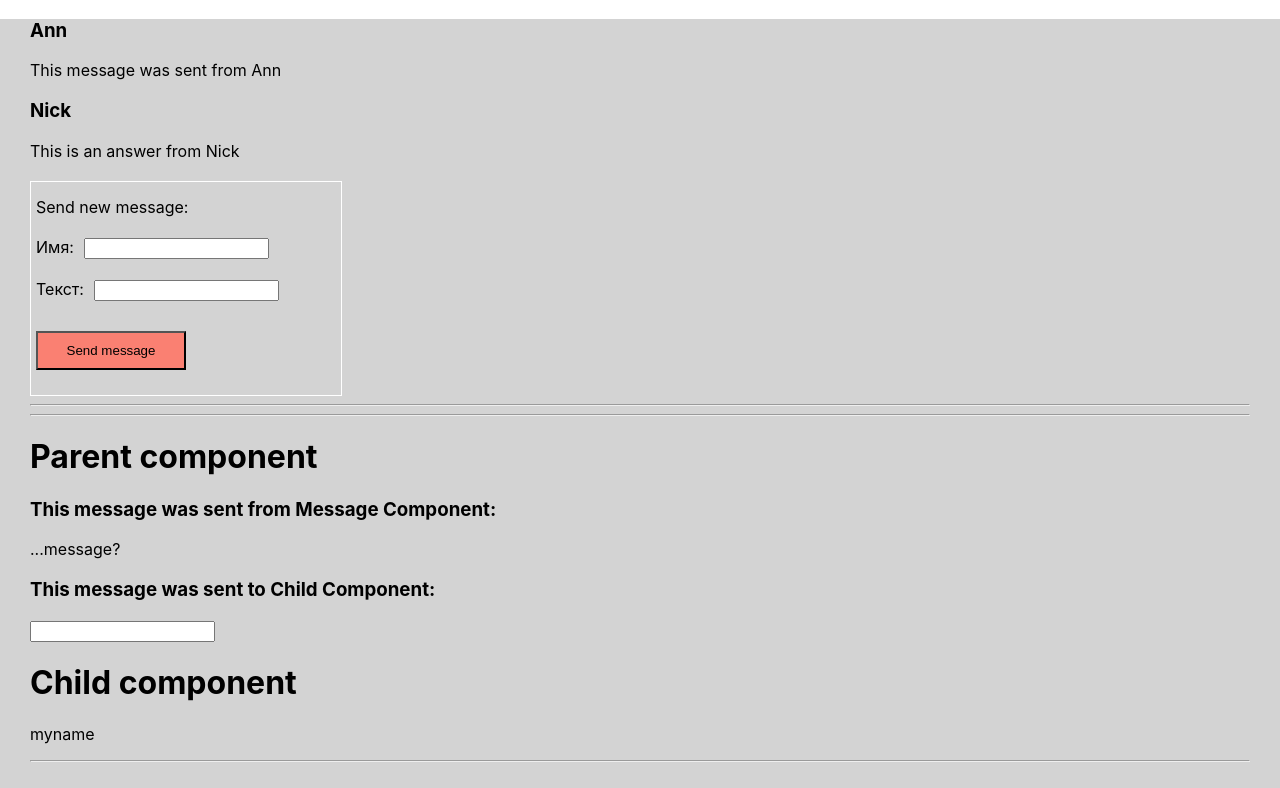
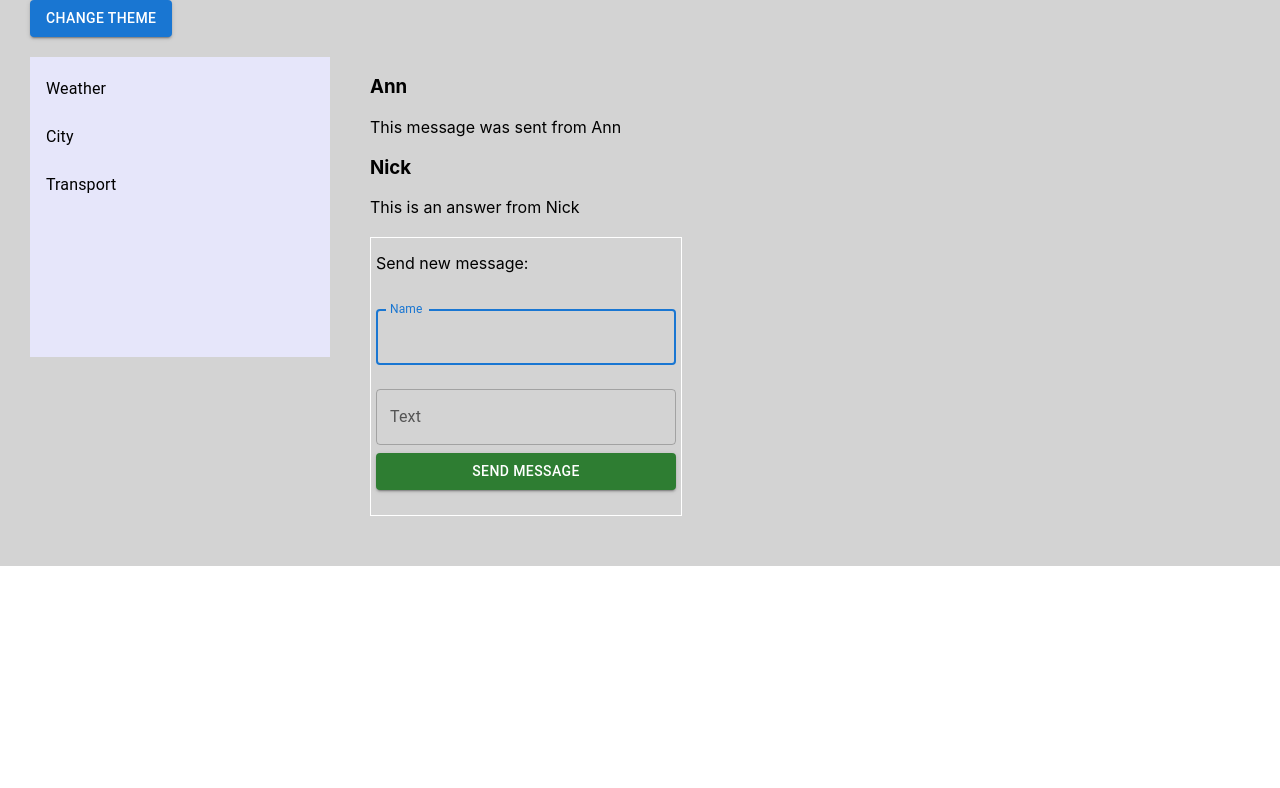
Before and after one commit to GriKate/React-GB, a React (Create React App) app: page / in a window 1280 px wide. Shown: the top 788 px of the page. Built offline with nearby package versions, Linux system fonts and the light colour scheme.

Commit message:
add material UI elements and themes. Add autofocus on input and chats list.

```diff
--- a/package.json
+++ b/package.json
@@ -3,6 +3,9 @@
   "version": "0.1.0",
   "private": true,
   "dependencies": {
+    "@emotion/react": "^11.10.4",
+    "@emotion/styled": "^11.10.4",
+    "@mui/material": "^5.10.11",
     "@testing-library/jest-dom": "^5.16.5",
     "@testing-library/react": "^13.4.0",
     "@testing-library/user-event": "^13.5.0",
--- a/src/App.jsx
+++ b/src/App.jsx
@@ -7,9 +7,28 @@ import { Child } from './components/Child';
 import { Message } from './components/message/Message';
 import {useEffect, useState} from 'react';
 import './index.css';
+import Button from '@mui/material/Button';
+import TextField from '@mui/material/TextField';
+import { ThemeProvider } from '@mui/material';
+import { createTheme } from '@mui/material';
+import List from '@mui/material/List';
+import ListItem from '@mui/material/ListItem';
+import ListItemButton from '@mui/material/ListItemButton';
+import ListItemText from '@mui/material/ListItemText';
 
+const darkTheme = createTheme({
+  palette: {
+    mode: 'dark',
+  },
+})
 
-function App({messages, addMessage}) {
+const lightTheme = createTheme({
+  palette: {
+    mode: 'light',
+  },
+})
+
+function App({chats, messages, addMessage}) {
   const [newName, setName] = useState('myname')
   const [childMessage, setChildMessage] = useState('This message was sent from Parent')
   const [parentMessage, setParentMessage] = useState('...message?')
@@ -18,6 +37,7 @@ function App({messages, addMessage}) {
   const [messageAuthor, setMessageAuthor] = useState('')
   const [messageText, setMessageText] = useState('')
   const [isMessageSent, setMessageSent] = useState(false)
+  const [isDark, setIsDark] = useState(false)
 
   const handleChangeName = (e) => {
     setName(e.target.value)
@@ -29,11 +49,12 @@ function App({messages, addMessage}) {
 
   useEffect(() => {
     if(isMessageSent) {
-      console.log('eff')
+      // console.log('eff')
       showMessage()
       setMessageSent(false)
       setMessageText('')
       setMessageAuthor('')
+      document.getElementById('outlined-basic').focus();
     }
   })
 
@@ -58,13 +79,26 @@ function App({messages, addMessage}) {
 
     // console.log(messages)
     // console.log(messageList)
-
-    e.target[0].value = ''
-    e.target[1].value = ''
   }
 
   return (
+    <ThemeProvider theme={isDark ? darkTheme : lightTheme}>
     <div className="App">
+      <Button onClick={()=>{setIsDark(prev => !prev)}} variant="contained">Change Theme</Button>
+      <div className="wrapper">
+        <div className="chat-list">
+          <List>
+            {chats.map((el, idx) =>
+              el ?
+              <ListItem disablePadding key={idx}>
+                <ListItemButton>
+                  <ListItemText primary={el.name} />
+                </ListItemButton>
+              </ListItem> : null
+            )}
+          </List>
+        </div>
+        <div className="chat">
           {messageList.map((el, idx) =>
             el ?
             <div key={idx}>
@@ -72,45 +106,38 @@ function App({messages, addMessage}) {
               <p key={el.text.idx}>{el.text}</p>
             </div> : null)
           }
-      <form
-        onSubmit={handleAddMessage}
-        style={{width: '300px', marginTop: '20px', padding: '5px', border: '1px solid #fff'}}
-        >
+          <form className="message-form">
             <p style={{marginTop: '10px'}}>Send new message:</p>
-        <div style={{display: 'flex', flexDirection: 'column', margin: '20px 0'}}>
-          <label>
-            Имя:
-            <input
+            <div className="message-form_container">
+              <TextField
+                id="outlined-basic"
+                label="Name"
                 name="author"
-              type="text"
                 value={messageAuthor  || ''}
                 onChange={e => setMessageAuthor(e.target.value)}
-              style={{marginLeft: '10px'}}
-            ></input>
-          </label>
-          <br />
-          <label>
-            Текст:
-            <input
+                variant="outlined"
+                margin="normal"
+                autoFocus={!isMessageSent}
+                />
+              <TextField
+                  id="outlined-multiline-flexible"
+                  margin="normal"
+                  label="Text"
                   name="text"
-              type="text"
                   value={messageText  || ''}
                   onChange={e => setMessageText(e.target.value)}
-              style={{marginLeft: '10px'}}
-            ></input>
-          </label>
-          <button
-            style={{width: '150px', padding: '10px 0', marginTop: '30px', backgroundColor: 'salmon'}}
-          >Send message</button>
+                />
+              <Button onClick={handleAddMessage} variant="contained" color="success">Send message</Button>
             </div>
           </form>
+        </div>
         {/* <Form /> */}
         {/* <CountClass count={1}/> */}
         {/* <h1>Class component</h1>
         <Count name="geekbrains" />
         <hr />
         <FormClass /> */}
-      <hr />
+        {/* <hr />
         <hr />
         <h1>Parent component</h1>
         <h3>This message was sent from Message Component:</h3>
@@ -124,8 +151,10 @@ function App({messages, addMessage}) {
         <Message
           message={childMessage}
           handleChangeMessage={setParentMessage}
-        renderMessages={messageList} />
+          renderMessages={messageList} /> */}
       </div>
+    </div>
+    </ThemeProvider>
   );
 }
 
--- a/src/index.css
+++ b/src/index.css
@@ -16,3 +16,28 @@ code {
   background-color: lightgrey;
   padding: 0 30px 50px;
 }
+
+.wrapper {
+  display: flex;
+  padding-top: 20px;
+}
+
+.chat-list {
+  width: 300px;
+  height: 300px;
+  margin-right: 40px;
+  background-color: lavender;
+}
+
+.message-form {
+  width: 300px;
+  margin-top: 20px;
+  padding: 5px;
+  border: 1px solid #fff;
+}
+
+.message-form_container {
+  display: flex;
+  flex-direction: column;
+  margin: 20px 0;
+}
--- a/src/index.js
+++ b/src/index.js
@@ -27,8 +27,14 @@ function addMessage(message) {
     messages.push(message)
 }
 
+const chats = [
+  {id: '1', name: 'Weather'},
+  {id: '2', name: 'City'},
+  {id: '3', name: 'Transport'}
+]
+
 // до 18 версии был метод рендер, теперь createRoot
 const root = ReactDOM.createRoot(document.getElementById('root'));
-root.render(<App messages={messages} addMessage={addMessage} />);
+root.render(<App messages={messages} chats={chats} addMessage={addMessage} />);
 
 // root.render(element());
```
Also changed, not shown: 1 other file (tests, documents, lock files or other folders). Lines whose indentation alone changed are shown as unchanged.
